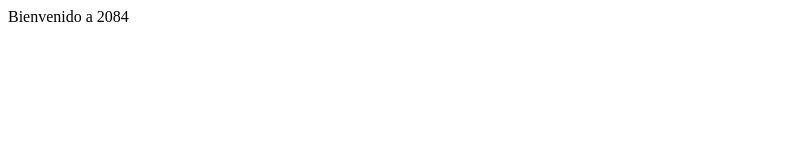
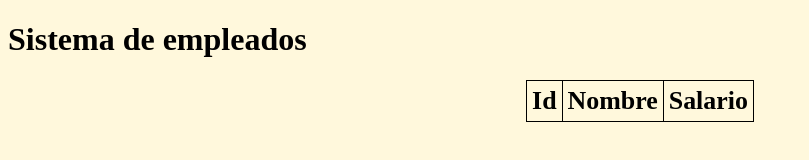
Before and after one commit to Vico26/BD1_PrimeraTareaProgramada, a website: page index.html in a window 1280 px wide. Shown: the whole page, without its empty margins (0-809 px from the left). Drawn offline with Linux system fonts and the light colour scheme.

Commit message:
Agregadas ventanas nuevas
Se inicia las creacion del fronten con la inicializacion de la tabla de empleados graficamente. Se trabajo con HTML,CSS para hacer la tabla y agregarle estilo al codigo. Asimismo, se comentaron partes del codigo para tener claridadl funcionamiento de todo.

```diff
--- a/index.html
+++ b/index.html
@@ -1,13 +1,37 @@
+<!--Proyecto1 Index-Navegador donde se muestran las tablas.
+Ultimo update: 16:40-->
 <!DOCTYPE html>
 <html lang="en">
-    <head>
-        <meta charset="UTF-8">
-        <meta name="viewport" content="width=device-width, initial-scale=1.0">
-        <meta http-equiv="X-UA-Compatible" content="ie=edge">
-        <title>Proyecto Practica</title>
-    </head>
-    <body>
-        <header>Bienvenido a 2084</header>
-        <script src="main.js"></script>
-    </body>
+<head>
+    <meta charset="UTF-8">
+    <meta name="viewport" content="width=device-width, initial-scale=1.0">
+    <title>Proyecto1</title>
+    <style>      /*Estilo de la tabla con CSS directo en html*/
+        table,th,td{
+            border: 1px solid black;
+            margin: auto;
+            border-collapse: collapse;
+            font-size:90%;
+        }
+        th,td{
+            padding: 5px;
+            text-align: center;
+        }
+    </style>
+</head>
+<body style=background-color:#fff8dc;><!--Color de fondo-->
+    <h1 style="font: size 150%;">Sistema de empleados<h1>
+        <table>          <!--Tabla de empleados-->
+            <tr>                    <!--Primera fila de encabesado-->
+                <th>Id</th>         <!--Columna ID-->
+                <th>Nombre</th>     <!--Columna Nombre-->
+                <th>Salario</th>    <!--Columna Salario-->
+            </tr>
+            <tr>           <!--Fila de datos-->
+                <script>    //Logica para agregar la info a la tabla, desde la BD al frontEnd
+
+                </script>
+            </tr>
+            <tbody id="data"></tbody>
+</body>
 </html>
```
Also changed, not shown: pantallaInsertar.html (added).
